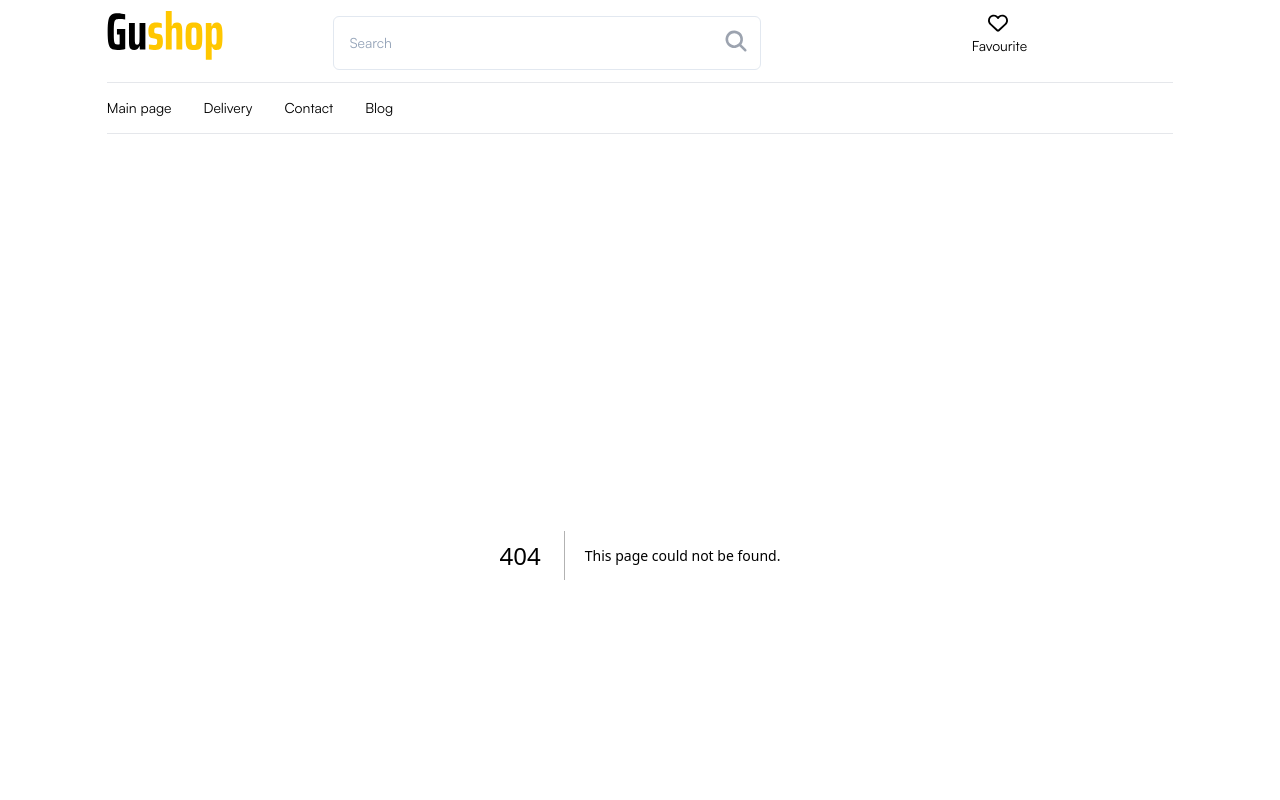
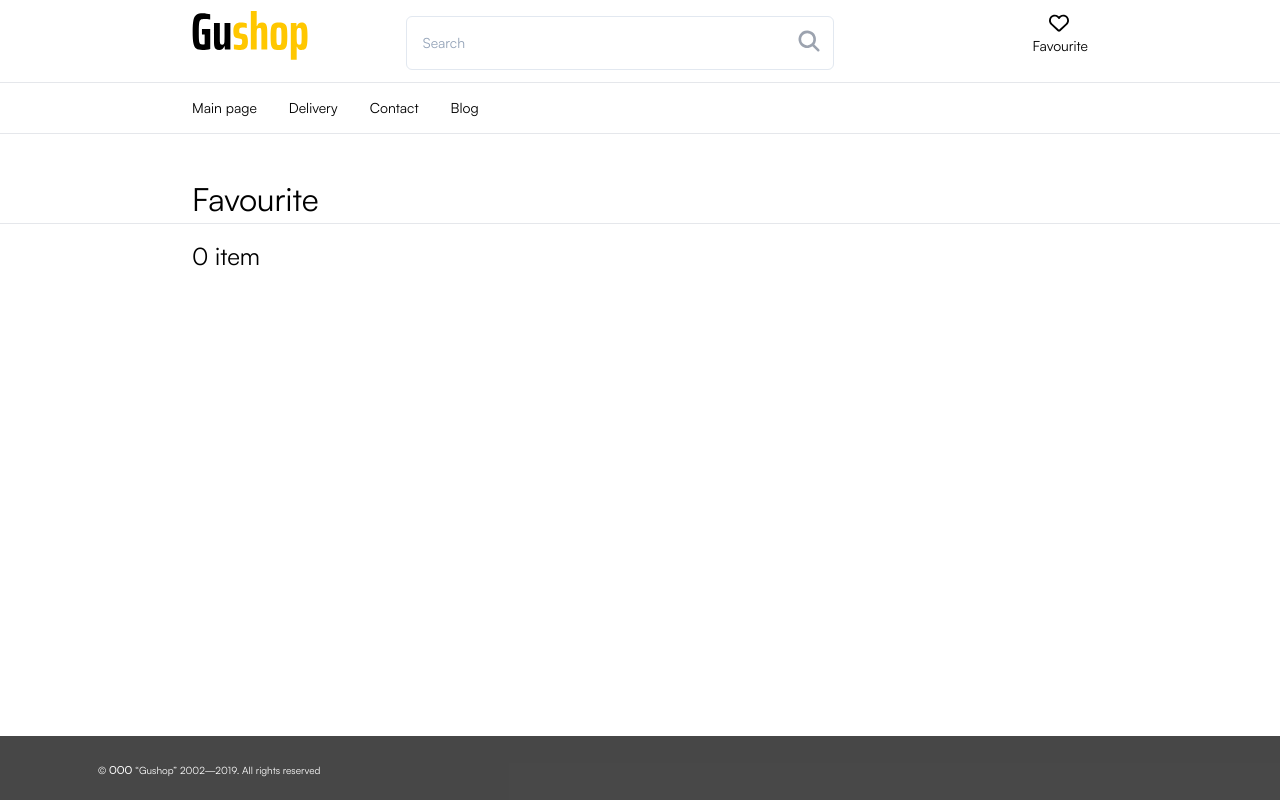
Before and after one commit to Sargaldaev/test-next, a Next.js app: page /favourites in a window 1280 px wide. Before the commit this address had no page. Shown: the top 800 px of the page. Built offline with nearby package versions, Linux system fonts and the light colour scheme; a web font is replaced by a local one.

Commit message:
Завершил тестовое задание

```diff
--- a/app/components/Header/Header.tsx
+++ b/app/components/Header/Header.tsx
@@ -20,7 +20,7 @@ const Header = () => {
   };
 
   return (
-    <div className="flex items-center pb-[12px] pb-4 border-b border-b-gray-200 space-x-[110px]">
+    <div className="flex justify-between items-center pb-[12px] pb-4 mx-[15%]">
       <div>
         <Image src={logo} alt="Logo" width={116} />
       </div>
@@ -50,7 +50,7 @@ const Header = () => {
         </div>
       </div>
 
-      <Link href={'/favourite'}>
+      <Link href={'/favourites'}>
         <Image src={favourite} alt="favourite" className="ml-4" width={20} height={20} />
         <span className={'text-sm'}>Favourite</span>
       </Link>
--- a/app/components/Nav/Nav.tsx
+++ b/app/components/Nav/Nav.tsx
@@ -3,7 +3,7 @@ import Link from 'next/link';
 
 const Nav = () => {
   return (
-    <div className={'py-[15px] border-b mb-[21px]'}>
+    <div className={'py-[15px] px-[15%] border-b border-t border-b-gray-200 mb-[21px]'}>
       <ul className="flex text-sm font-normal">
         <li className="mr-[32px]">
           <Link href={'/'}>Main page</Link>
--- a/app/components/Sidebar/Sidebar.tsx
+++ b/app/components/Sidebar/Sidebar.tsx
@@ -36,7 +36,7 @@ const Sidebar = () => {
   };
 
   return (
-    <div className="font-satoshi flex ml-[-105px] flex-col mb-4 space-y-2">
+    <div className="font-satoshi flex flex-col mb-4 space-y-2">
       <span style={{ fontSize: '15px' }} className="font-['Satoshi_Medium']">
         Filters
       </span>
--- a/app/favourite/page.tsx
+++ b/app/favourites/page.tsx
@@ -35,15 +35,15 @@ const Page = () => {
   };
 
   return (
-    <>
-      <h1 className={'text-2xl border-b border-b mb-3'}>Favourite</h1>
-      <p className="text-2xl">{products.length} item</p>
+    <div>
+      <h1 className={'text-[32px] border-b border-b mt-5 mb-4 px-[15%]'}>Favourite</h1>
+      <p className="text-2xl mx-[15%]">{products.length} item</p>
 
-      <div className="flex flex-col gap-5 mt-5">
+      <div className="flex flex-col gap-5 mt-5 mx-[15%]">
         {products.map((product) => (
           <div
             key={product.id}
-            className={'flex justify-between w-full'}
+            className={'flex justify-between w-full cursor-pointer'}
             onClick={() => router.push('/products/' + product.id)}
           >
             <Image className={'mr-[50px]'} src={product.image} width={134} height={178} alt={'image'} />
@@ -73,7 +73,7 @@ const Page = () => {
           </div>
         ))}
       </div>
-    </>
+    </div>
   );
 };
 
--- a/app/layout.tsx
+++ b/app/layout.tsx
@@ -18,7 +18,6 @@ export default function RootLayout({ children }: Props) {
           <link href="https://api.fontshare.com/css?f[]=satoshi@400,700&display=swap" rel="stylesheet" />
         </Head>
         <body className="min-h-screen flex flex-col">
-          <div className="container w-10/12 mx-auto flex-grow">
           <header>
             <Header />
           </header>
@@ -26,7 +25,6 @@ export default function RootLayout({ children }: Props) {
             <Nav />
           </nav>
           {children}
-          </div>
           <footer className="mt-auto">
             <Footer />
           </footer>
--- a/app/page.tsx
+++ b/app/page.tsx
@@ -6,10 +6,7 @@ const Products = lazy(() => import('@/app/components/Products/Products'));
 
 export default function Page() {
   return (
-    <>
-      <div className="container w-10/12  mx-auto ">
-        <main>
-          <div className={'flex space-x-20'}>
+    <main className="flex justify-between mx-[15%]">
       <div>
         <Sidebar />
       </div>
@@ -18,10 +15,7 @@ export default function Page() {
           <Products />
         </Suspense>
       </div>
-          </div>
     </main>
-      </div>
-    </>
   );
 }
 
--- a/app/products/[id]/page.tsx
+++ b/app/products/[id]/page.tsx
@@ -29,7 +29,7 @@ const Page = ({ params }: { params: { id: string } }) => {
 
   return (
     product && (
-      <div className="mt-[30px] lg:flex gap-11">
+      <div className="mt-[30px] mx-[15%] lg:flex gap-11">
         <Image src={product.image} width={192} height={256} className="h-min mx-auto" alt="product-img" />
 
         <div className="mt-10">
```
Lines whose indentation alone changed are shown as unchanged.
